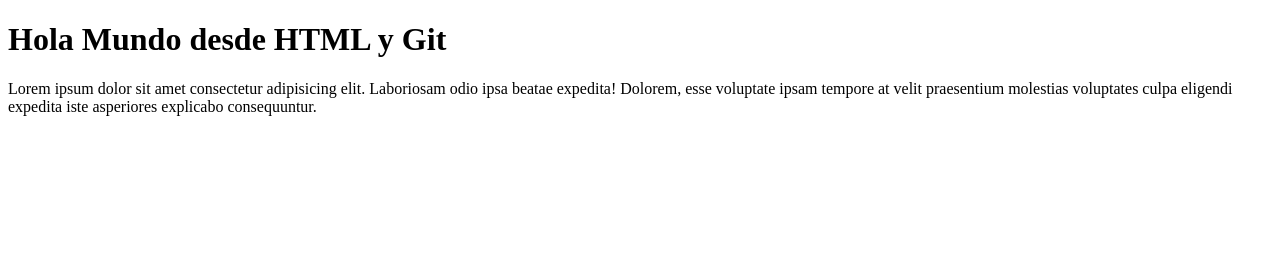
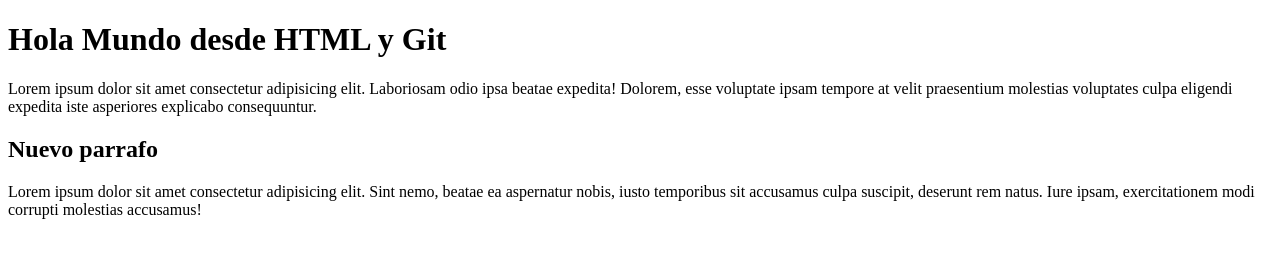
Before and after one commit to rafaelmaldonad/AnalizadorTokens, a plain HTML site: page index.html in a window 1280 px wide. Drawn offline with Linux system fonts and the light colour scheme.

Commit message:
se agrego nuevo parrafo

```diff
--- a/index.html
+++ b/index.html
@@ -9,5 +9,8 @@
 <body>
   <h1>Hola Mundo desde HTML y Git</h1>
   <p>Lorem ipsum dolor sit amet consectetur adipisicing elit. Laboriosam odio ipsa beatae expedita! Dolorem, esse voluptate ipsam tempore at velit praesentium molestias voluptates culpa eligendi expedita iste asperiores explicabo consequuntur.</p>
+
+  <h2>Nuevo parrafo</h2>
+  <p>Lorem ipsum dolor sit amet consectetur adipisicing elit. Sint nemo, beatae ea aspernatur nobis, iusto temporibus sit accusamus culpa suscipit, deserunt rem natus. Iure ipsam, exercitationem modi corrupti molestias accusamus!</p>
 </body>
 </html>
```
